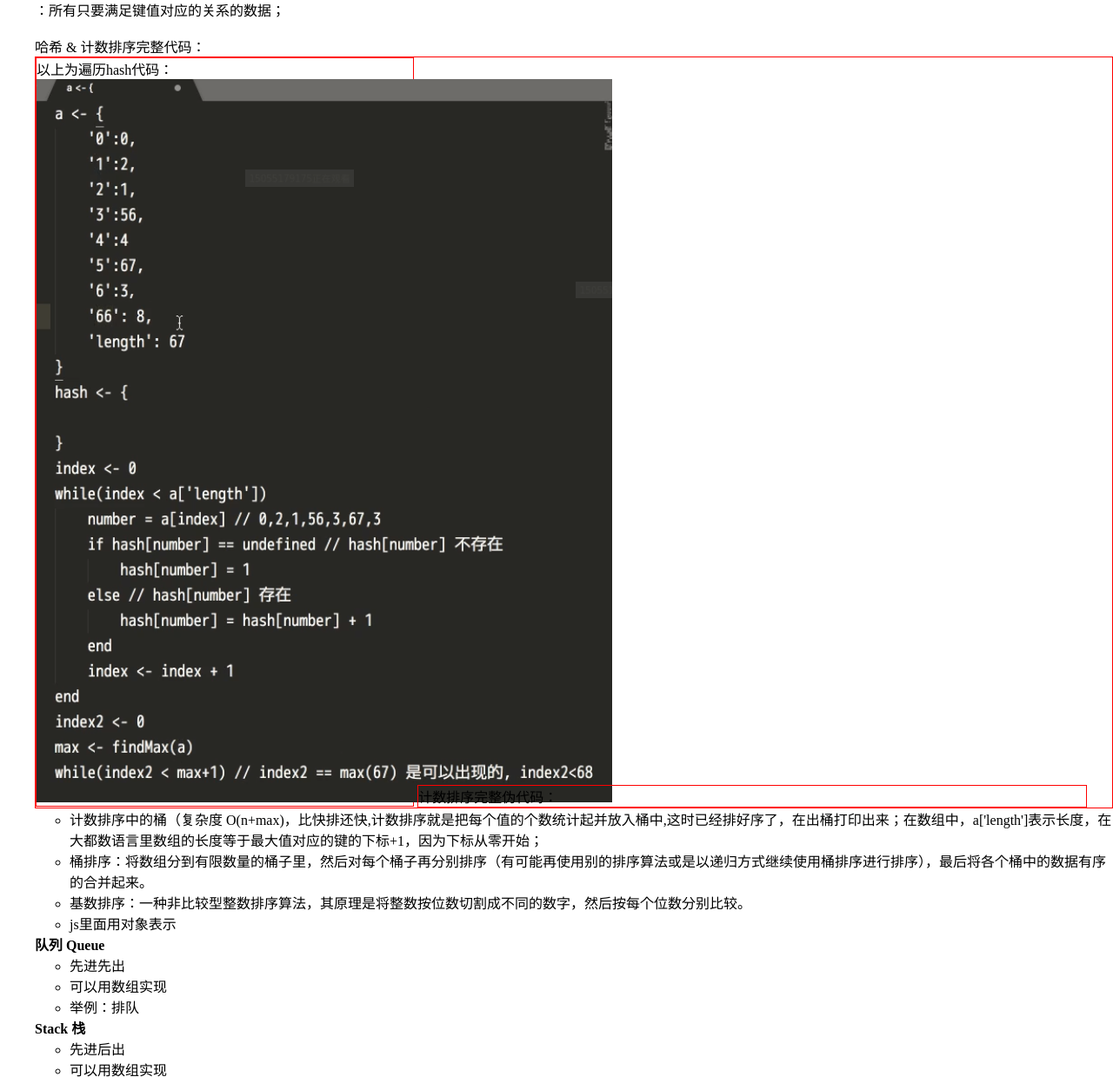
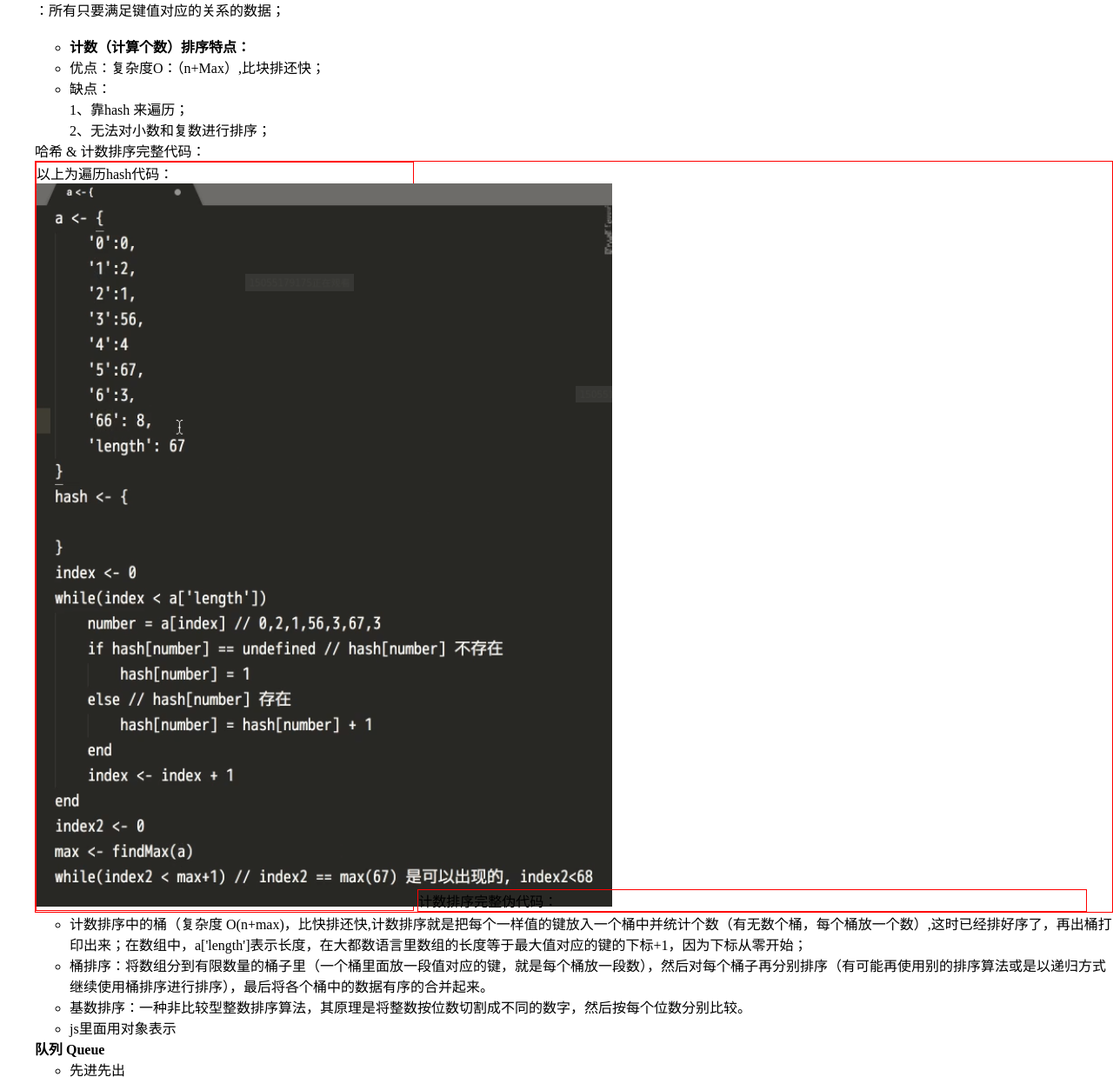
Before and after one commit to cnqinglin/nowcoder_js_assessment-arithmetic_note, a plain HTML site: page 16-常见数据结构/index.html in a window 1280 px wide. Shown: the part 60-1299 px from the top of the page at 87% size. Drawn offline with Linux system fonts and the light colour scheme.

Commit message:
refactor

```diff
--- a/16-常见数据结构/index.html
+++ b/16-常见数据结构/index.html
@@ -15,6 +15,15 @@
     <h2>常见数据结构：</h2>
     <ol style="list-style:none;">
         <li><b>哈希表 Hash Table</b></li>：所有只要满足键值对应的关系的数据；  <br><br>
+        <ul>
+            <li><b>计数（计算个数）排序特点：</b></li>
+            <li>优点：复杂度O：（n+Max）,比块排还快；</li>
+            <li>
+                缺点：  <br>
+                1、靠hash 来遍历；  <br>
+                2、无法对小数和复数进行排序；
+            </li>
+        </ul>
         哈希 &amp; 计数排序完整代码：
         <div class="clearfix" style="border: 1px solid red;padding: 0px;" >
             <div style="display: inline-block;border: 1px solid red;width: 35%;margin: 0px;">以上为遍历hash代码：<img src="./遍历hash.png" alt="遍历hash"></div>
@@ -22,8 +31,8 @@
         </div>
         <li>
             <ul>
-                <li> 计数排序中的桶（复杂度 O(n+max)，比快排还快,计数排序就是把每个值的个数统计起并放入桶中,这时已经排好序了，在出桶打印出来；在数组中，a['length']表示长度，在大都数语言里数组的长度等于最大值对应的键的下标+1，因为下标从零开始；</li>
-                <li> 桶排序：将数组分到有限数量的桶子里，然后对每个桶子再分别排序（有可能再使用别的排序算法或是以递归方式继续使用桶排序进行排序），最后将各个桶中的数据有序的合并起来。
+                <li> 计数排序中的桶（复杂度 O(n+max)，比快排还快,计数排序就是把每个一样值的键放入一个桶中并统计个数（有无数个桶，每个桶放一个数）,这时已经排好序了，再出桶打印出来；在数组中，a['length']表示长度，在大都数语言里数组的长度等于最大值对应的键的下标+1，因为下标从零开始；</li>
+                <li> 桶排序：将数组分到有限数量的桶子里（一个桶里面放一段值对应的键，就是每个桶放一段数），然后对每个桶子再分别排序（有可能再使用别的排序算法或是以递归方式继续使用桶排序进行排序），最后将各个桶中的数据有序的合并起来。
                 </li>
                 <li>
                     基数排序：一种非比较型整数排序算法，其原理是将整数按位数切割成不同的数字，然后按每个位数分别比较。
```
